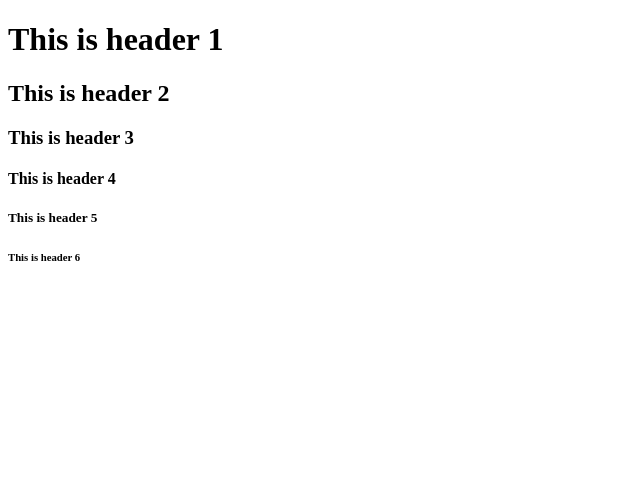
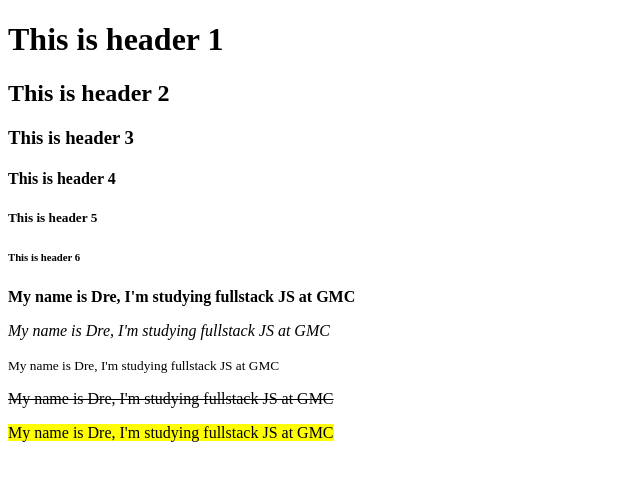
Before and after one commit to Dreomoj/html2, a plain HTML site: page index.html in a window 1280 px wide. Shown: the whole page, without its empty margins (0-640 px from the left). Drawn offline with Linux system fonts and the light colour scheme.

Commit message:
paragraph format added

```diff
--- a/index.html
+++ b/index.html
@@ -6,6 +6,8 @@
     <title>My website</title>
 </head>
 <body>
+
+    <!-- List of header tags -->
     <h1>This is header 1</h1>
     <h2>This is header 2</h2>
     <h3>This is header 3</h3>
@@ -13,5 +15,13 @@
     <h5>This is header 5</h5>
     <h6>This is header 6</h6>
 
+    <!-- Paragraph tags -->
+
+    <p><b>My name is Dre, I'm studying fullstack JS at GMC</b></p>
+    <p><i>My name is Dre, I'm studying fullstack JS at GMC</i></p>
+    <p><small>My name is Dre, I'm studying fullstack JS at GMC</small></p>
+    <p><del>My name is Dre, I'm studying fullstack JS at GMC</del></p>
+    <p><mark>My name is Dre, I'm studying fullstack JS at GMC</mark></p>
+
 </body>
 </html>
```
